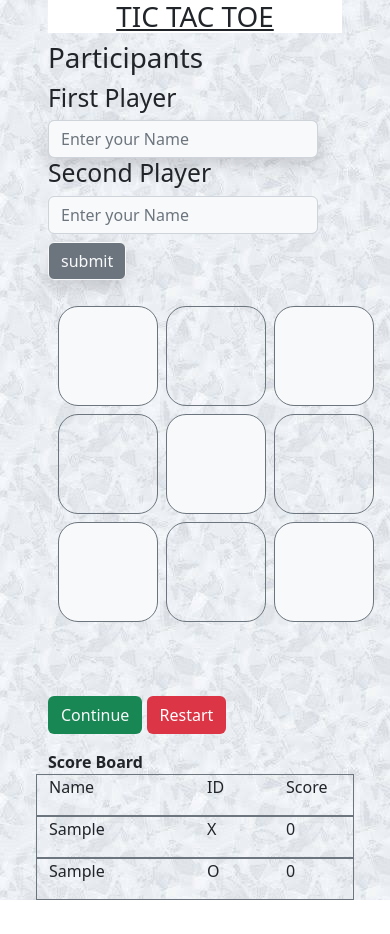
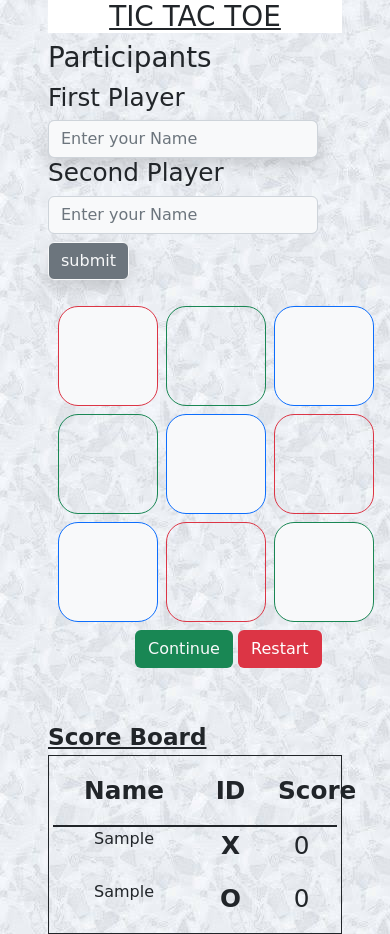
Before and after one commit to GloryOdunayo/tic-tac-toe, a plain HTML site: page index.html in a window 390 px wide. Both pictures are taken after typing "Sample", "Sample" into the empty fields and a click on the button "submit". Before the commit the page ends 900 px from the top, so only its background shows below. Drawn offline with Linux system fonts and the light colour scheme.

Commit message:
Changes done

```diff
--- a/index.html
+++ b/index.html
@@ -10,19 +10,16 @@
 <style>
     body{
         background-image: url(im.jpeg);
-    }
-    table{
-        height: 400px;
-        width: 400px;
-        padding: 2px;
+        font-family: cursive;
     }
     .toe{
-        padding-top: 30px;
+        /* padding-top: 30px; */
         text-align: center;
-        font-size: xx-large;
+        font-size: 70px;
         border-radius: 20px;
         width: 120px;
         height: 120px;
+        /* font-family: 'Permanent Marker', cursive;      */
     }
 
     #tic{
@@ -31,6 +28,27 @@
         padding: 2px;
     }
 
+    .toe:hover{
+        /* background-image: url(TIC-TAC-TOE\Images.jpeg); */
+        width: 121px;
+        width: 121px;
+    }
+
+   .border-danger:hover{
+        box-shadow: 0 0px 5px #E61919, 0 0px 5px #E61919, 0 0px 5px #E61919;
+    }
+
+    .border-primary:hover{
+        box-shadow: 0 0px 5px #1919eb, 0 0px 5px #1919eb, 0 0px 5px #1919eb ;
+    }
+
+    .border-success:hover{
+        box-shadow: 0 0px 5px #69c069, 0 0px 5px #69c069, 0 0px 5px #69c069;
+    }
+
+    #button{
+        margin-left: 115px;
+    }
     /* #img{
         /* background-image: url(Images.jpeg); */
         /* background-size: cover; */
@@ -51,6 +69,27 @@
         width: 100px;
         height: 100px;
         }
+        #button{
+        margin-left: 85px;
+        }
+
+        .toe:hover{
+        /* background-image: url(TIC-TAC-TOE\Images.jpeg); */
+        width: 101px;
+        width: 101px;
+        }
+
+        .border-danger:hover{
+            box-shadow: 0 0px 5px #E61919, 0 0px 5px #E61919, 0 0px 5px #E61919 ;
+        }
+
+        .border-primary:hover{
+            box-shadow: 0 0px 5px #1919eb, 0 0px 5px #1919eb, 0 0px 5px #1919eb ;
+        }
+
+        .border-success:hover{
+            box-shadow: 0 0px 5px #69c069, 0 0px 5px #69c069, 0 0px 5px #69c069 ;
+        }
     }
 </style>
 <body class="mx-5">
@@ -62,11 +101,11 @@
                     <h1>Participants</h1>
                     <div class="col-lg-6 col-md-4 col-sm-7">
                         <label for="" class="h2">First Player</label>
-                        <input type="text" id="player1" placeholder="Enter your Name" class="form-control bg-light shadow">
+                        <input type="text" id="player1" placeholder="Enter your Name" class="form-control bg-light shadow" minlength="5">
                     </div>
                     <div class="col-lg-6 col-md-4 col-sm-7">
                         <label for="" class="h2">Second Player</label>
-                        <input type="text" id="player2" placeholder="Enter your Name" class="form-control bg-light">
+                        <input type="text" id="player2" placeholder="Enter your Name" class="form-control bg-light" minlength="5">
                     </div>
                     <div>
                         <button type="submit" class="btn mt-2 bg-secondary shadow text-light" onclick="saveName()">submit</button>
@@ -78,46 +117,48 @@
                 </div>
             <div id="tic" class="m-auto">
                 <div class="border-1 row m-2 gap-2">
-                    <div id="one1" class="toe border border-secondary bg-light" onclick="test(event)"></div>
-                    <div id="one2" class="toe border border-secondary" onclick="test(event)"></div>
-                    <div id="one3" class="toe border border-secondary bg-light"  onclick="test(event)"></div>
+                    <div id="one1" class="toe border border-danger bg-light" onclick="test(event)"></div>
+                    <div id="one2" class="toe border border-success" onclick="test(event)"></div>
+                    <div id="one3" class="toe border border-primary bg-light"  onclick="test(event)"></div>
                 </div>
                 <div id="tac" class="border-1 m-2 row gap-2">
-                    <div id="two1" class="toe border border-secondary" onclick="test(event)"></div>
-                    <div id="two2" class="toe border border-secondary bg-light" onclick="test(event)"></div>
-                    <div id="two3" class="toe border border-secondary" onclick="test(event)"></div>
+                    <div id="two1" class="toe border border-success" onclick="test(event)"></div>
+                    <div id="two2" class="toe border border-primary bg-light" onclick="test(event)"></div>
+                    <div id="two3" class="toe border border-danger" onclick="test(event)"></div>
                 </div>
                 <div id="tac" class="border-1 m-2 row gap-2">
-                    <div id="three1" class="toe border border-secondary bg-light" onclick="test(event)"></div>
-                    <div id="three2" class="toe border border-secondary" onclick="test(event)"></div>
-                    <div id="three3" class="toe border border-secondary bg-light" onclick="test(event)"></div>
+                    <div id="three1" class="toe border border-primary bg-light" onclick="test(event)"></div>
+                    <div id="three2" class="toe border border-danger" onclick="test(event)"></div>
+                    <div id="three3" class="toe border border-success bg-light" onclick="test(event)"></div>
                 </div>
-            </div>
-            <div>
+                <div id="button">
                     <button class="btn bg-success text-light" onclick="cont()">Continue</button>
                     <button class="btn bg-danger text-white" onclick="restart()">Restart</button>
                 </div>
+            </div>
+        </div>
         <div class="mt-2 col-12">
-                <p id="board" class="display-4"></p>
-            </div>
+            <p id="board" class="display-4 fw-bold"></p>
         </div>
     </section>
     <div>
-        <strong>Score Board</strong>
-        <div class="row border border-secondary">
-            <p class="col-6">Name</p>
-            <p class="col-3">ID</p>
-            <p class="col-3">Score</p>
+        <strong class="text-decoration-underline fs-3">Score Board</strong>
+        <div class="border border-dark px-3">
+            <div class="row text-center pt-3 border-bottom border-dark border-2">
+                <p class="col-6 fs-2 fw-bold">Name</p>
+                <p class="col-3 fs-2 fw-bold">ID</p>
+                <p class="col-3 fs-2 fw-bold">Score</p>
             </div>
-        <div class="row border border-secondary">
+            <div class="row text-center">
                 <p class="col-6" id="name1"></p>
-            <p class="col-3">X</p>
-            <p class="col-3" id="score1">0</p>
+                <p class="col-3 fs-2 fw-bold">X</p>
+                <p class="col-3 fs-2" id="score1">0</p>
             </div>
-        <div class="row border border-secondary">
+            <div class="row text-center">
                 <p class="col-6" id="name2"></p>
-            <p class="col-3">O</p>
-            <p class="col-3" id="score2">0</p>
+                <p class="col-3 fs-2 fw-bold">O</p>
+                <p class="col-3 fs-2" id="score2">0</p>
+            </div>
         </div>
     </div>
     <script src="script.js"></script>
--- a/script.js
+++ b/script.js
@@ -5,7 +5,8 @@ let s2 = parseInt(score2.innerText)
 const saveName = () =>{
     let firstPlayer = player1.value;
     let secondPlayer = player2.value;
-    if(player1.value == "" || player2.value == ""){
+    // let regexForPhone = /^[\w]{3,5}$/
+    if(player1.value == ""  || player2.value == ""){
         check.innerText = "Please enter the name of the participants"
         player1.className = "form-control border border-2 border-danger"
         player2.className = "form-control border border-2 border-danger"
@@ -30,18 +31,27 @@ const saveName = () =>{
 const test = (e) => {
     let firstPlayer = player1.value;
     let secondPlayer = player2.value;
+    let songWin = new Audio ("audio/mixkit-ending-show-audience-clapping-478.wav")
     if(firstPlayer != "" && secondPlayer != ""){
+        player1.className = "form-control border border-2 border-danger"
+        player2.className = "form-control border border-2 border-danger"
         if (initialValue == "X" && e.target.innerText == "") {
             e.target.innerText = "X"
             initialValue = "O"
             if ((one1.innerText === "X" && one2.innerText === "X" && one3.innerText === "X")||(two1.innerText === "X" && two2.innerText === "X" && two3.innerText === "X")||(three1.innerText === "X" && three2.innerText === "X" && three3.innerText === "X") || (one1.innerText === "X" && two2.innerText ==="X" && three3.innerText === "X")||(one3.innerText === "X" && two2.innerText === "X" && three1.innerText === "X")||(one1.innerText === "X" && two1.innerText === "X" && three1.innerText=== "X")||(one2.innerText === "X" && two2.innerText === "X" && three2.innerText==="X")||(one3.innerText === "X" && two3.innerText === "X" && three3.innerTex==="X")){
                 initialValue = ""
-                board.innerText = name1.innerText + " win this round"
+                board.innerText = name1.innerText + " win this round 😀"
+                songWin.play()
                 s1 = s1+1;
                 score1.innerText = s1;
+                setTimeout(cont, 7000);
+                // cont();
+                initialValue = "O"
                 return;
             } else if(one1.innerText != "" && one2.innerText != "" && one3.innerText != "" && two1.innerText !="" && two2.innerText != "" && two3.innerText != "" && three1.innerText != "" && three2.innerText != "" && three3.innerText !=""){
                 board.innerText = "Stalemate"
+                setTimeout(cont, 3000);
+                // cont()
                 return;
             }
         } else if (initialValue == "O" && e.target.innerText == ""){
@@ -49,12 +59,18 @@ const test = (e) => {
             initialValue = "X";
             if ((one1.innerText === "O" && one2.innerText === "O" && one3.innerText === "O")||(two1.innerText === "O" && two2.innerText === "O" && two3.innerText === "O")||(three1.innerText === "O" && three2.innerText === "O" && three3.innerText === "O") || (one1.innerText === "O" && two2.innerText ==="O" && three3.innerText === "O")||(one3.innerText === "O" && two2.innerText === "O" && three1.innerText === "O")||(one1.innerText === "O" && two1.innerText === "O" && three1.innerText=== "O")||(one2.innerText === "O" && two2.innerText === "O" && three2.innerText==="O")||(one3.innerText === "O" && two3.innerText === "O" && three3.innerTex==="O")){
                 initialValue = ""
-                board.innerText = name2.innerText + " win this round"
+                board.innerText = name2.innerText + " win this round 😀"
+                songWin.play()
                 s2= s2+1;
                 score2.innerText = s2
+                setTimeout(cont, 7000);
+                // cont();
+                initialValue = "X"
                 return;
             }else if(one1.innerText != "" && one2.innerText != "" && one3.innerText != "" && two1.innerText !="" && two2.innerText != "" && two3.innerText != "" && three1.innerText != "" && three2.innerText != "" && three3.innerText !=""){
                 board.innerText = "Stalemate"
+                setTimeout(cont, 3000);
+                // cont()
             }
         }
     }
```
Also changed, not shown: 6 other files. Lines whose indentation alone changed are shown as unchanged.
